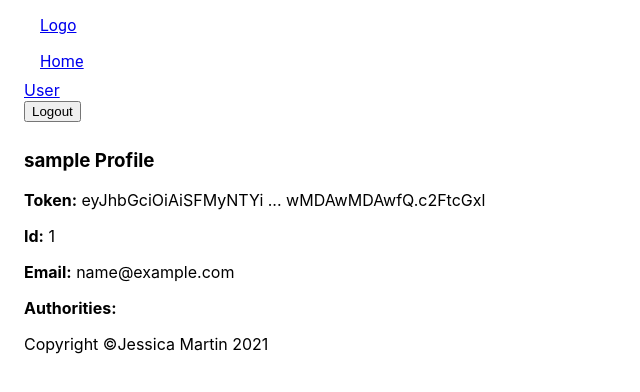
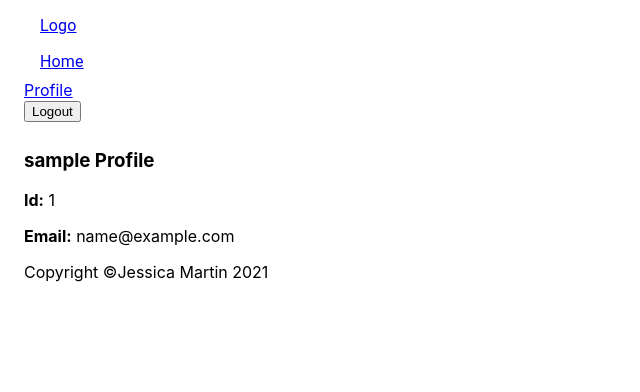
Before and after one commit to PersonofNote/react-boilerplate, a React (Create React App) app: page /users/1 in a window 1280 px wide. Shown: the top 392 px of the page, without its empty margins (0-640 px from the left). Built offline with nearby package versions, Linux system fonts and the light colour scheme; sample sign-in values are in the browser's storage.

Commit message:
Fix dynamic routing, add refresh on login/logout

```diff
--- a/src/App.js
+++ b/src/App.js
@@ -1,9 +1,10 @@
 
 import React, { useState, useEffect } from "react";
-import { BrowserRouter, Routes, Route, Link } from "react-router-dom";
+import { BrowserRouter, Routes, Route, Link, Navigate } from "react-router-dom";
 
 import AuthService from "./services/auth.service";
 
+import { ProtectedRoute } from "./components/ProtectedRoute";
 import Login from "./components/Login";
 import Register from "./components/Register";
 import Home from "./components/Home";
@@ -20,9 +21,6 @@ import MenuItem from '@mui/material/MenuItem';
 import { Container } from '@material-ui/core';
 import "./App.css";
 
-const printUser = AuthService.getCurrentUser();
-console.log("USER IS")
-console.log(printUser);
 
 const App = () => {
   const [showModeratorBoard, setShowModeratorBoard] = useState(false);
@@ -31,6 +29,7 @@ const App = () => {
 
   useEffect(() => {
     const user = AuthService.getCurrentUser();
+    console.log("App page refreshed")
     console.log(user)
     if (user) {
       setCurrentUser(user);
@@ -41,12 +40,15 @@ const App = () => {
 
   const logOut = () => {
     AuthService.logout();
+    window.location.reload(false);
+    return  <Navigate to="/" replace={true} />;
   };
+
 
   return (
   <>
   <Container>
-    <BrowserRouter>
+    <BrowserRouter >
     <nav className="menu">
       <MenuList>
         <MenuItem>
@@ -93,8 +95,8 @@ const App = () => {
           {currentUser && (
             <>
               <li className="nav-item">
-                <Link to={"/user"} className="nav-link">
-                  User
+                <Link to={`/users/${currentUser.id}`} className="nav-link">
+                  Profile
                 </Link>
               </li>
               <li> <button onClick={logOut}> Logout </button> </li>
@@ -105,9 +107,17 @@ const App = () => {
     </nav>
       <Routes>
           <Route index element={<Home />} />
-          <Route path="/login" element={<Login />} />
+          <Route path="/login" element={<Login setCurrentUser={setCurrentUser} />}  />
           <Route path="/register" element={<Register />} />
-          <Route path="users/:userId" element={<Profile />} />
+          <Route path="users/:userId" element={<ProtectedRoute><Profile /> </ProtectedRoute>} />
+          <Route
+            path="*"
+            element={
+              <main style={{ padding: "1rem" }}>
+                <p>There's nothing here!</p>
+              </main>
+            }
+          />
       </Routes>
     </BrowserRouter>
     <Footer />
--- a/src/components/Login.js
+++ b/src/components/Login.js
@@ -7,7 +7,7 @@ import Button from '@mui/material/Button';
 import FormLabel from '@mui/material/FormLabel';
 import FormHelperText from '@mui/material/FormHelperText';
 import { InputLabel, Input } from '@mui/material';
-import { useNavigate } from "react-router-dom";
+import { Navigate } from "react-router-dom";
 
 // TEST
 import { Avatar, TextField, CssBaseline, Link, Grid, Box, Typography, Container } from "@material-ui/core";
@@ -24,7 +24,8 @@ const required = (value) => {
   }
 };
 
-const Login = (props) => {
+const Login = ({setCurrentUser}) => {
+  console.log(setCurrentUser)
   const form = useRef();
   const checkBtn = useRef();
 
@@ -32,6 +33,7 @@ const Login = (props) => {
   const [password, setPassword] = useState("");
   const [loading, setLoading] = useState(false);
   const [message, setMessage] = useState("");
+
 
   const onChangeUsername = (e) => {
     const username = e.target.value;
@@ -52,33 +54,17 @@ const Login = (props) => {
     //form.current.validateAll();
     AuthService.login(username, password).then((response) => {
      if(response.status === 200) {
-       return response.user
-     }
-    }).catch(err => {console.log("There was an error! " + err)})
-    /*
-    if (checkBtn.current.context._errors.length === 0) {
-      AuthService.login(username, password).then(
-        () => {
-          props.history.push("/profile");
-          window.location.reload();
-        },
-        (error) => {
-          const resMessage =
-            (error.response &&
-              error.response.data &&
-              error.response.data.message) ||
-            error.message ||
-            error.toString();
-
-          setLoading(false);
-          setMessage(resMessage);
-        }
-      );
-    } else {
+      return response.user
+     }else {
       setLoading(false);
     }
-    */
+    }).catch(err => {console.log("There was an error! " + err)})
   };
+
+  if (AuthService.getCurrentUser() != null) {
+    setCurrentUser(AuthService.getCurrentUser());
+    return  <Navigate to="/" replace={true} />;
+  }
 
  return (
   <Container component="main" maxWidth="xs">
--- a/src/components/Profile.js
+++ b/src/components/Profile.js
@@ -3,29 +3,21 @@ import AuthService from "../services/auth.service";
 
 const Profile = () => {
   const currentUser = AuthService.getCurrentUser();
+  console.log(currentUser)
 
   return (
-    <div className="container">
-      <header className="jumbotron">
+    <div>
+      <header>
         <h3>
           <strong>{currentUser.username}</strong> Profile
         </h3>
       </header>
-      <p>
-        <strong>Token:</strong> {currentUser.accessToken.substring(0, 20)} ...{" "}
-        {currentUser.accessToken.substr(currentUser.accessToken.length - 20)}
-      </p>
       <p>
         <strong>Id:</strong> {currentUser.id}
       </p>
       <p>
         <strong>Email:</strong> {currentUser.email}
       </p>
-      <strong>Authorities:</strong>
-      <ul>
-        {currentUser.roles &&
-          currentUser.roles.map((role, index) => <li key={index}>{role}</li>)}
-      </ul>
     </div>
   );
 };
--- a/src/components/ProtectedRoute.js
+++ b/src/components/ProtectedRoute.js
@@ -1,13 +1,24 @@
 import React, { useState, useEffect } from 'react'
+import AuthService from "../services/auth.service"
+import { Navigate } from "react-router-dom"
 
-const ProtectedRoute = ({ component: Component }) => {
-    const { loggedIn } = useContext(UserContext);
+/*
+const ProtectedRoute = ({ component: Component, props: props }) => {
+    const { loggedIn } = AuthService.getCurrentUser();
 
     return loggedIn ? (
-        <Component />
+        <Component props={ props }/>
     ) : (
-        <Redirect from="" to="welcome/login" noThrow />
+        <Navigate to="/login" replace={true} />
+
+
     );
 };
+*/
+
+const ProtectedRoute = ({ children }) => {
+    const auth = AuthService.getCurrentUser();
+    return auth ? children : <Navigate to="/login" />;
+  }
 
 export { ProtectedRoute };
--- a/src/services/auth.service.js
+++ b/src/services/auth.service.js
@@ -19,8 +19,6 @@ const login = (username, password) => {
       password,
     })
     .then((response) => {
-      console.log("AXIO RES")
-      console.log(response)
       if (response.data.user.access_token) {
         localStorage.setItem("user", JSON.stringify(response.data.user));
       }
```
